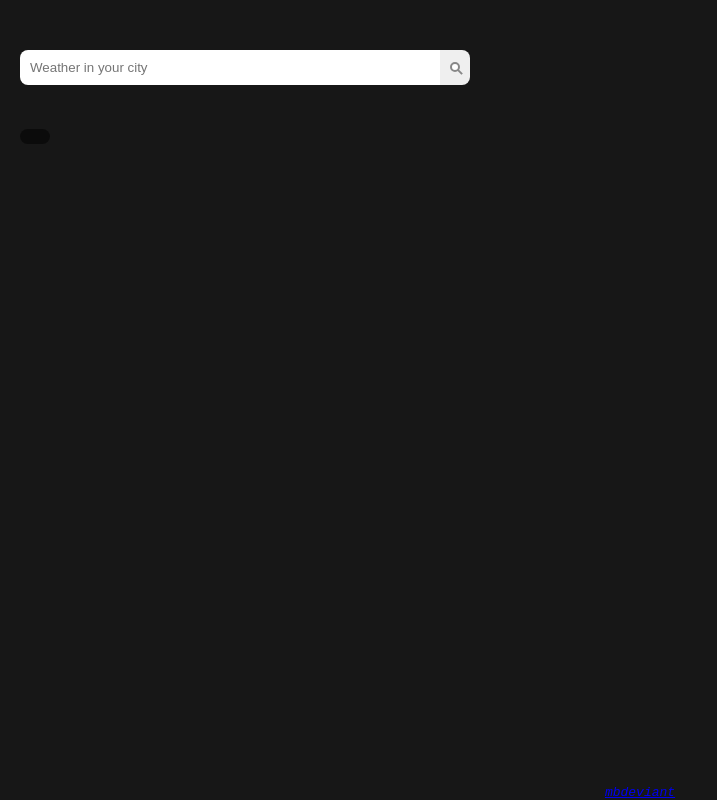
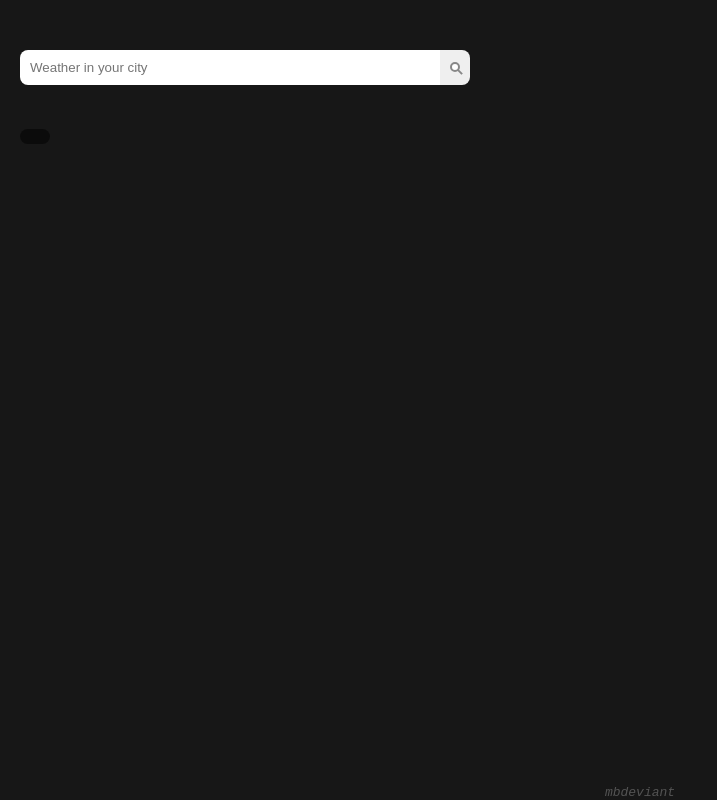
Before and after one commit to mbdeviant/weather-app, a plain HTML site: page index.html in a window 1280 px wide. Shown: the whole page, without its empty margins (0-717 px from the left). Drawn offline with Linux system fonts and the light colour scheme; no server answers.

Commit message:
remove styling from footer link

```diff
--- a/style.css
+++ b/style.css
@@ -167,6 +167,10 @@ button:hover {
   padding: 0;
   margin: 0;
 }
+a {
+  text-decoration: none;
+  color: rgba(128, 128, 128, 0.582);
+}
 @media (max-width: 500px) {
   .weather-container {
     align-self: center;
```
